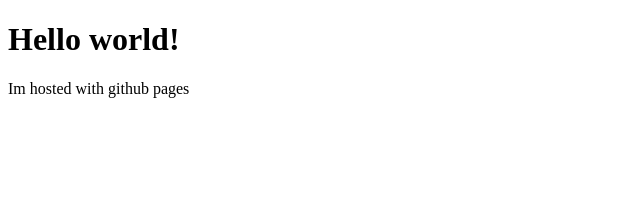
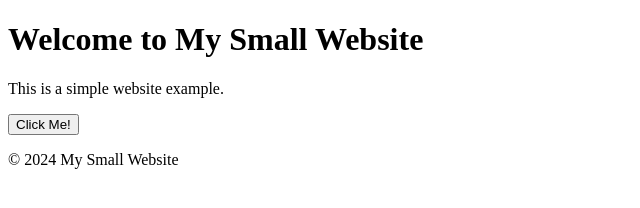
Before and after one commit to cristianojagan/Jagannath.github.io, a plain HTML site: page index.html in a window 1280 px wide. Shown: the whole page, without its empty margins (0-640 px from the left). Drawn offline with Linux system fonts and the light colour scheme.

Commit message:
Update index.html

```diff
--- a/index.html
+++ b/index.html
@@ -1,7 +1,26 @@
 <!DOCTYPE html>
-<html>
-  <body>
-    <h1>Hello world!</h1>
-    <p>Im hosted with github pages</p>
-  </body>
+<html lang="en">
+<head>
+    <meta charset="UTF-8">
+    <meta name="viewport" content="width=device-width, initial-scale=1.0">
+    <title>My Small Website</title>
+    <link rel="stylesheet" href="styles.css">
+</head>
+<body>
+    <header>
+        <h1>Welcome to My Small Website</h1>
+        <p>This is a simple website example.</p>
+    </header>
+
+    <main>
+        <button onclick="displayMessage()">Click Me!</button>
+        <p id="message"></p>
+    </main>
+
+    <footer>
+        <p>&copy; 2024 My Small Website</p>
+    </footer>
+
+    <script src="script.js"></script>
+</body>
 </html>
```
